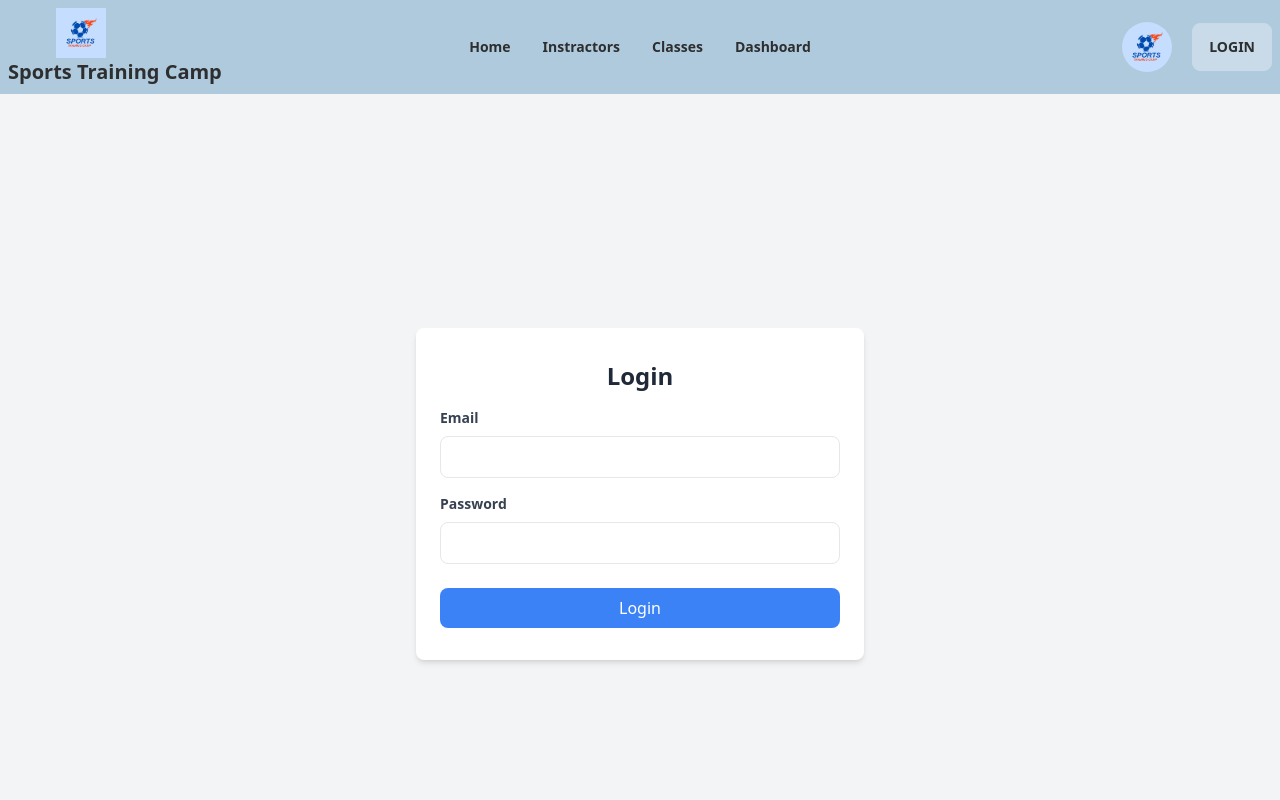
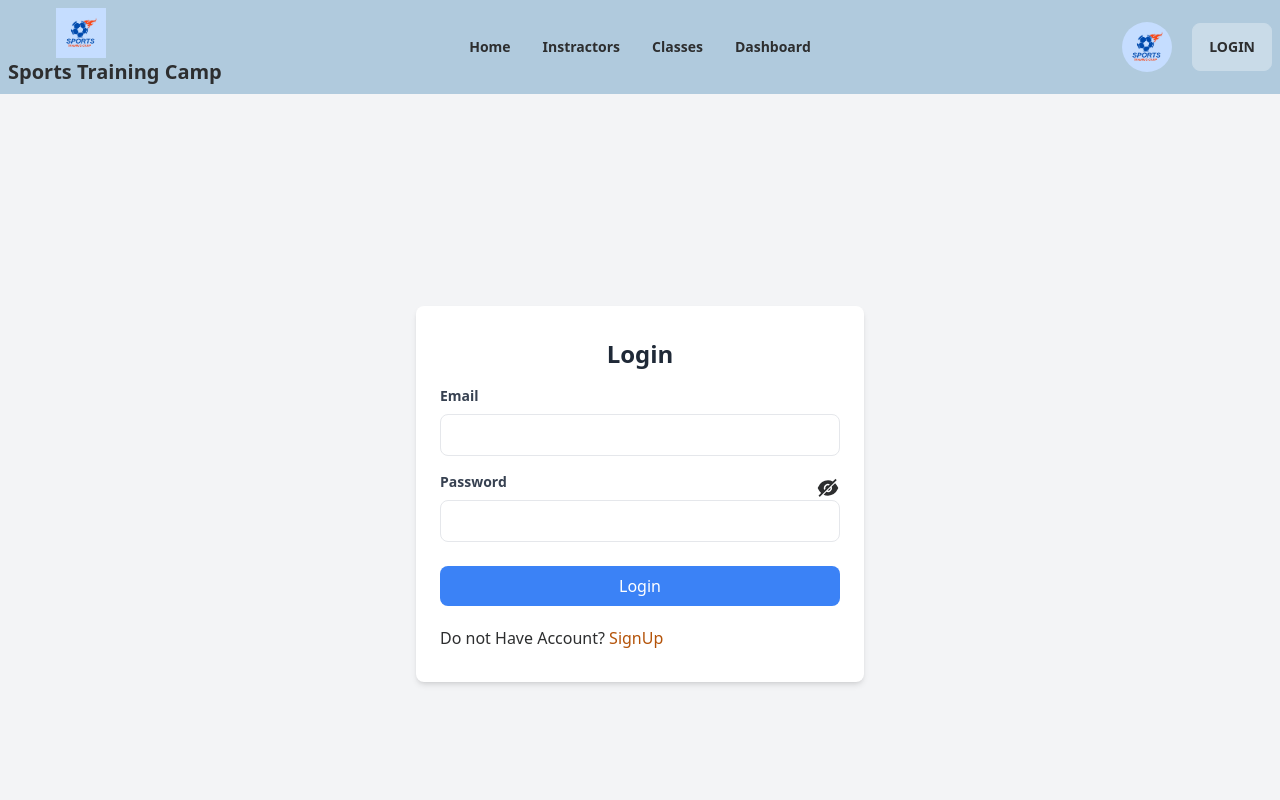
Before and after one commit to Rayhan108/Sports-training-camp, a React (Vite) app: page /login in a window 1280 px wide. Shown: the top 800 px of the page. Built offline with nearby package versions, Linux system fonts and the light colour scheme.

Commit message:
implement show pass when icon clicked

```diff
--- a/package.json
+++ b/package.json
@@ -16,6 +16,7 @@
     "react": "^18.2.0",
     "react-dom": "^18.2.0",
     "react-hot-toast": "^2.4.1",
+    "react-icons": "^4.9.0",
     "react-router-dom": "^6.12.0",
     "sort-by": "^1.2.0"
   },
--- a/src/Component/Shared/Footer/Footer.jsx
+++ b/src/Component/Shared/Footer/Footer.jsx
@@ -2,9 +2,9 @@
 import logo from "../../../assets/Orange blue football sport logo.png"
 const Footer = () => {
     return (
-        <footer className=" w-full text-white mt-12">
+        <footer className=" w-full text-white mt-5 ">
     <div className="bg-base-200 ">
-    <div className="container mx-auto py-6 px-4">
+    <div className=" mx-auto py-6 px-4">
           <div className="flex items-center justify-between">
             <div className="flex items-center">
               <img src={logo} alt="Logo" className="h-20 w-20" />
@@ -22,7 +22,7 @@ const Footer = () => {
           </div>
         </div>
     </div>
-          {/* <hr className="my-4" /> */}
+
           <div className="text-center py-3 text-black bg-base-300 text-sm">
             <p>&copy; {new Date().getFullYear()} Sports Education Camp. All rights reserved.</p>
           </div>
--- a/src/Page/Home/Home/Login/Login.jsx
+++ b/src/Page/Home/Home/Login/Login.jsx
@@ -1,20 +1,60 @@
-
-
+import { useState } from "react";
+import { Link } from "react-router-dom";
+import {AiFillEyeInvisible} from "react-icons/ai"
 const Login = () => {
+  const [isShow,setISShow]= useState(false)
   return (
-        <div className="flex items-center justify-center min-h-screen bg-gray-100">
+    <div className="flex items-center justify-center min-h-screen bg-gray-100 ">
       <div className="max-w-md w-full px-6 py-8 bg-white rounded-lg shadow-md">
-          <h2 className="text-2xl font-semibold text-center text-gray-800 mb-4">Login</h2>
+        <h2 className="text-2xl font-semibold text-center text-gray-800 mb-4">
+          Login
+        </h2>
         <form>
           <div className="mb-4">
-              <label htmlFor="email" className="block text-gray-700 text-sm font-bold mb-2">Email</label>
-              <input type="email" id="email" className="w-full px-3 py-2 border rounded-lg focus:outline-none focus:ring focus:border-blue-500" />
+            <label
+              htmlFor="email"
+              className="block text-gray-700 text-sm font-bold mb-2"
+            >
+              Email
+            </label>
+            <input
+              type="email"
+              id="email"
+              className="w-full px-3 py-2 border rounded-lg focus:outline-none focus:ring focus:border-blue-500"
+            />
           </div>
           <div className="mb-6">
-              <label htmlFor="password" className="block text-gray-700 text-sm font-bold mb-2">Password</label>
-              <input type="password" id="password" className="w-full px-3 py-2 border rounded-lg focus:outline-none focus:ring focus:border-blue-500" />
+         <div className="flex justify-between">
+         <label
+              htmlFor="password"
+              className="block text-gray-700 text-sm font-bold mb-2"
+            >
+              Password
+            </label>
+           <label>
+           <AiFillEyeInvisible className="text-2xl mt-1" onClick={()=>setISShow(!isShow)}></AiFillEyeInvisible>
+           </label>
          </div>
-            <button type="submit" className="w-full py-2 px-4 bg-blue-500 text-white rounded-lg hover:bg-blue-600 focus:outline-none focus:bg-blue-600">Login</button>
+            <input
+              name="password"
+              id="password1"
+              type={isShow?"text":"password"}
+              className="w-full px-3 py-2 border rounded-lg focus:outline-none focus:ring focus:border-blue-500"
+            />
+
+          </div>
+          <button
+            type="submit"
+            className="w-full py-2 px-4 bg-blue-500 text-white rounded-lg hover:bg-blue-600  "
+          >
+            Login
+          </button>
+          <p className="mt-5">
+            Do not Have Account?{" "}
+            <Link to="/signUp">
+              <span className="text-amber-700"> SignUp</span>
+            </Link>
+          </p>
         </form>
       </div>
     </div>
--- /dev/null
+++ b/src/Page/SignUp/SignUp.jsx
@@ -0,0 +1,10 @@
+
+const SignUp = () => {
+    return (
+        <div>
+
+        </div>
+    );
+};
+
+export default SignUp;
```
Also changed, not shown: 1 other file (tests, documents, lock files or other folders). Lines whose indentation alone changed are shown as unchanged.
